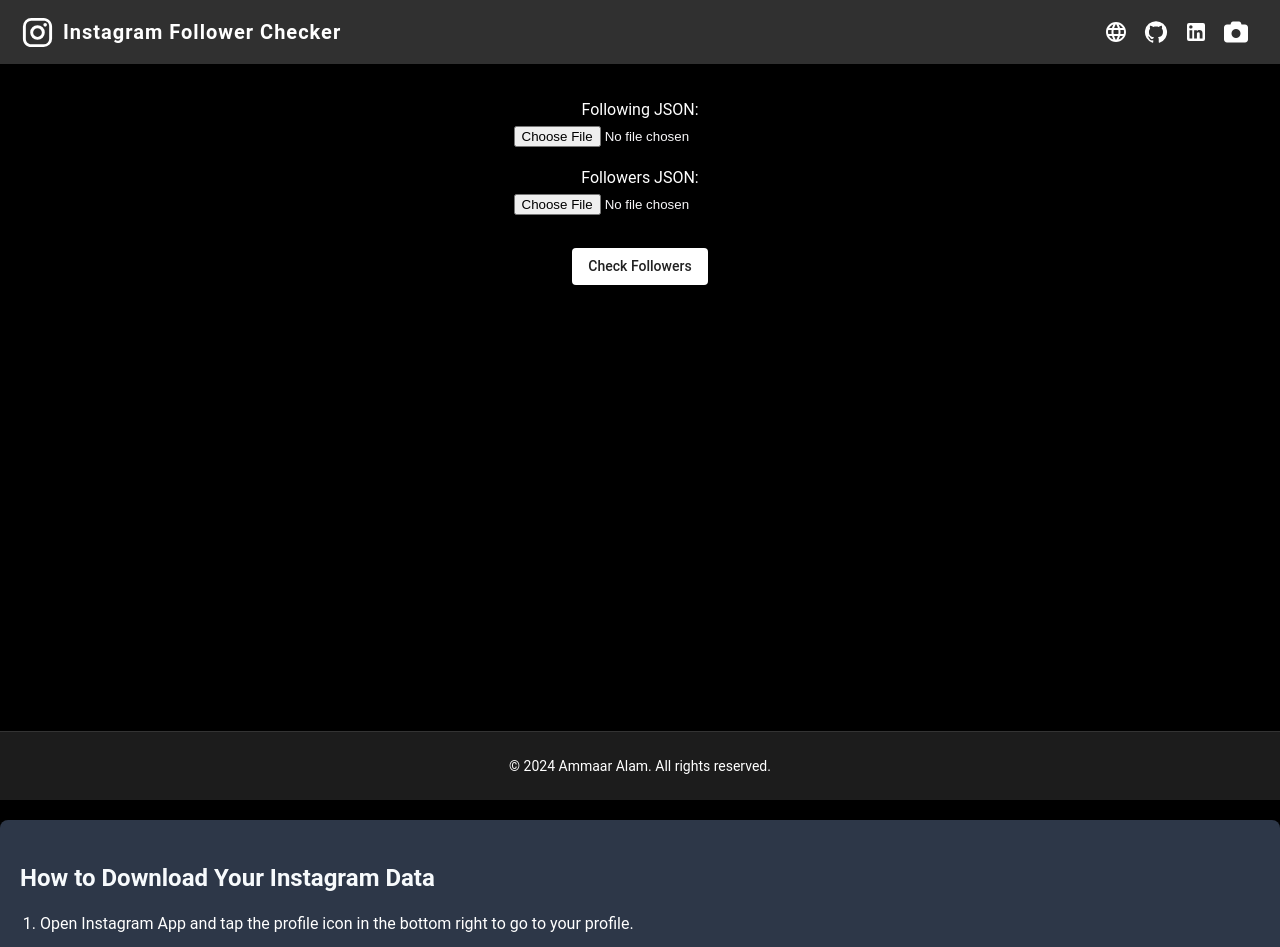
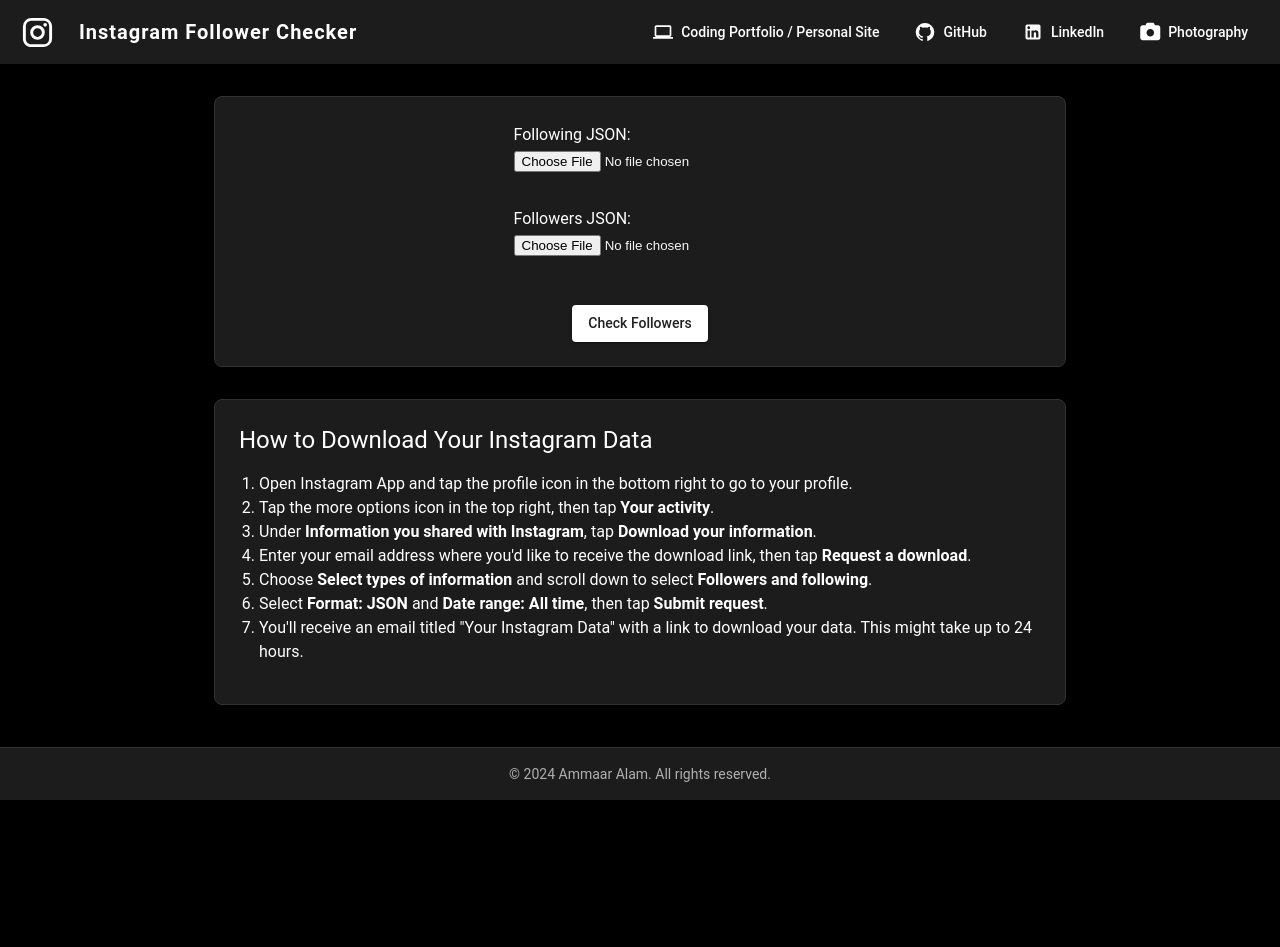
Before and after one commit to Ammaar-Alam/instagram-Checker, a React (Create React App) app in the folder client/: page / in a window 1280 px wide. Shown: the top 947 px of the page. After the commit the page ends 800 px from the top, so only its background shows below. Built offline with nearby package versions, Linux system fonts and the light colour scheme.

Commit message:
polishing css and backlinks

```diff
--- a/client/public/index.html
+++ b/client/public/index.html
@@ -7,61 +7,9 @@
     <meta name="description" content="Instagram Follower Checker" />
     <title>Instagram Follower Checker</title>
     <link rel="stylesheet" href="https://cdnjs.cloudflare.com/ajax/libs/font-awesome/6.0.0/css/all.min.css">
-    <style>
-        body {
-            font-family: Arial, sans-serif;
-            background-color: #1a202c;
-            color: #e2e8f0;
-        }
-        .instructions {
-            background-color: #2d3748;
-            border-radius: 8px;
-            padding: 20px;
-            margin-top: 20px;
-            box-shadow: 0 2px 4px rgba(0,0,0,0.1);
-        }
-        .instructions h2 {
-            color: #f7fafc;
-            font-size: 1.5rem;
-            margin-bottom: 1rem;
-        }
-        .instructions ol {
-            padding-left: 20px;
-        }
-        .instructions li {
-            margin-bottom: 0.5rem;
-        }
-        .instructions strong {
-            color: #63b3ed;
-        }
-        .footer {
-            margin-top: 40px;
-            padding: 20px;
-            background-color: #2d3748;
-            text-align: center;
-            border-radius: 8px;
-        }
-
-        .footer p {
-            margin: 5px 0;
-            color: #a0aec0;
-        }
-    </style>
 </head>
 <body>
     <noscript>You need to enable JavaScript to run this app.</noscript>
     <div id="root"></div>
-    <div class="instructions">
-        <h2>How to Download Your Instagram Data</h2>
-        <ol>
-            <li>Open Instagram App and tap the profile icon in the bottom right to go to your profile.</li>
-            <li>Tap the more options icon in the top right, then tap <strong>Your activity</strong>.</li>
-            <li>Under <strong>Information you shared with Instagram</strong>, tap <strong>Download your information</strong>.</li>
-            <li>Enter your email address where you'd like to receive the download link, then tap <strong>Request a download</strong>.</li>
-            <li>Choose <strong>Select types of information</strong> and scroll down to select <strong>Followers and following</strong>.</li>
-            <li>Select <strong>Format: JSON</strong> and <strong>Date range: All time</strong>, then tap <strong>Submit request</strong>.</li>
-            <li>You'll receive an email titled "Your Instagram Data" with a link to download your data. This might take up to 24 hours.</li>
-        </ol>
-    </div>
 </body>
 </html>
--- a/client/src/App.js
+++ b/client/src/App.js
@@ -24,6 +24,7 @@
 import GitHubIcon from "@mui/icons-material/GitHub";
 import LinkedInIcon from "@mui/icons-material/LinkedIn";
 import LanguageIcon from "@mui/icons-material/Language";
+import LaptopIcon from '@mui/icons-material/Laptop';
 
 // dark theme
 const darkTheme = createTheme({
@@ -69,6 +70,19 @@
 
 const StyledButton = styled(Button)(({ theme }) => ({
   marginTop: theme.spacing(2),
+}));
+
+// Add styled component for nav buttons
+const NavButton = styled(Button)(({ theme }) => ({
+  color: theme.palette.primary.main,
+  marginLeft: theme.spacing(2),
+  '&:hover': {
+    backgroundColor: 'rgba(255, 255, 255, 0.08)',
+  },
+  [theme.breakpoints.down('sm')]: {
+    marginLeft: theme.spacing(1),
+    padding: theme.spacing(1),
+  },
 }));
 
 function App() {
@@ -124,38 +138,84 @@
       <Box sx={{
         minHeight: '100vh',
         display: 'flex',
-        flexDirection: 'column'
+        flexDirection: 'column',
+        backgroundColor: 'background.default'
       }}>
-        <AppBar position="static" color="primary">
-          <Toolbar>
+        <AppBar position="static" color="primary" elevation={0}>
+          <Toolbar sx={{ justifyContent: 'space-between' }}>
+            <Box sx={{ display: 'flex', alignItems: 'center' }}>
               <IconButton edge="start" color="inherit" aria-label="menu">
                 <InstagramIcon fontSize="large" />
               </IconButton>
-            <Typography variant="h6" sx={{ flexGrow: 1 }}>
+              <Typography variant="h6" sx={{ ml: 2 }}>
                 Instagram Follower Checker
               </Typography>
-            <IconButton color="inherit" href="https://ammaaralam.com" target="_blank">
-              <LanguageIcon />
-            </IconButton>
-            <IconButton color="inherit" href="https://github.com/Ammaar-Alam/doorUnlocker" target="_blank">
-              <GitHubIcon />
-            </IconButton>
-            <IconButton color="inherit" href="https://www.linkedin.com/in/Ammaar-Alam" target="_blank">
-              <LinkedInIcon />
-            </IconButton>
-            <IconButton color="inherit" href="https://ammaar.xyz" target="_blank">
-              <i className="fas fa-camera"></i>
-            </IconButton>
+            </Box>
+            <Box sx={{ display: 'flex', gap: 1 }}>
+              <NavButton
+                href="https://ammaaralam.com"
+                target="_blank"
+                startIcon={<LaptopIcon />}
+              >
+                Coding Portfolio / Personal Site
+              </NavButton>
+              <NavButton
+                href="https://github.com/Ammaar-Alam/doorUnlocker"
+                target="_blank"
+                startIcon={<GitHubIcon />}
+              >
+                GitHub
+              </NavButton>
+              <NavButton
+                href="https://www.linkedin.com/in/Ammaar-Alam"
+                target="_blank"
+                startIcon={<LinkedInIcon />}
+              >
+                LinkedIn
+              </NavButton>
+              <NavButton
+                href="https://ammaar.xyz"
+                target="_blank"
+                startIcon={<i className="fas fa-camera" />}
+              >
+                Photography
+              </NavButton>
+            </Box>
           </Toolbar>
         </AppBar>
 
-        <Container maxWidth="md" sx={{ flex: 1, mb: 4 }}>
+        <Container
+          maxWidth="md"
+          sx={{
+            flex: 1,
+            display: 'flex',
+            flexDirection: 'column',
+            gap: 4,
+            py: 4
+          }}
+        >
+          {/* File Upload Form - Now First */}
+          <Paper
+            elevation={0}
+            sx={{
+              p: 3,
+              backgroundColor: 'background.paper',
+              borderRadius: 2,
+              border: '1px solid',
+              borderColor: 'divider'
+            }}
+          >
             <Box
               component="form"
               id="upload-form"
               ref={formRef}
               onSubmit={handleSubmit}
-            sx={{ mt: 4, textAlign: "center" }}
+              sx={{
+                display: 'flex',
+                flexDirection: 'column',
+                gap: 2,
+                alignItems: 'center'
+              }}
             >
               <Box mb={2}>
                 <Typography variant="subtitle1">Following JSON:</Typography>
@@ -181,18 +241,45 @@
                 Check Followers
               </StyledButton>
             </Box>
-          {error && (
-            <Typography color="error" variant="body1">
-              {error}
+          </Paper>
+
+          {/* Instructions Section - Now Second */}
+          <Paper
+            elevation={0}
+            sx={{
+              p: 3,
+              backgroundColor: 'background.paper',
+              borderRadius: 2,
+              border: '1px solid',
+              borderColor: 'divider'
+            }}
+          >
+            <Typography variant="h5" gutterBottom>
+              How to Download Your Instagram Data
             </Typography>
-          )}
-          {loading && (
-            <Box textAlign="center" mt={4}>
-              <CircularProgress />
-            </Box>
-          )}
+            <ol style={{ paddingLeft: '20px', margin: '16px 0' }}>
+              <li>Open Instagram App and tap the profile icon in the bottom right to go to your profile.</li>
+              <li>Tap the more options icon in the top right, then tap <strong>Your activity</strong>.</li>
+              <li>Under <strong>Information you shared with Instagram</strong>, tap <strong>Download your information</strong>.</li>
+              <li>Enter your email address where you'd like to receive the download link, then tap <strong>Request a download</strong>.</li>
+              <li>Choose <strong>Select types of information</strong> and scroll down to select <strong>Followers and following</strong>.</li>
+              <li>Select <strong>Format: JSON</strong> and <strong>Date range: All time</strong>, then tap <strong>Submit request</strong>.</li>
+              <li>You'll receive an email titled "Your Instagram Data" with a link to download your data. This might take up to 24 hours.</li>
+            </ol>
+          </Paper>
+
+          {/* Results Section */}
           {results && (
-            <Box mt={4}>
+            <Paper
+              elevation={0}
+              sx={{
+                p: 3,
+                backgroundColor: 'background.paper',
+                borderRadius: 2,
+                border: '1px solid',
+                borderColor: 'divider'
+              }}
+            >
               <Grid container spacing={4}>
                 <Grid item xs={12} md={6}>
                   <Typography variant="h6">Not Following You Back</Typography>
@@ -259,14 +346,14 @@
                   </StyledPaper>
                 </Grid>
               </Grid>
-            </Box>
+            </Paper>
           )}
         </Container>
 
         <Box
           component="footer"
           sx={{
-            py: 3,
+            py: 2,
             px: 2,
             mt: 'auto',
             backgroundColor: 'background.paper',
@@ -275,7 +362,7 @@
           }}
         >
           <Container maxWidth="md">
-            <Typography variant="body2" align="center">
+            <Typography variant="body2" align="center" color="text.secondary">
               © {new Date().getFullYear()} Ammaar Alam. All rights reserved.
             </Typography>
           </Container>
```
Lines whose indentation alone changed are shown as unchanged.
